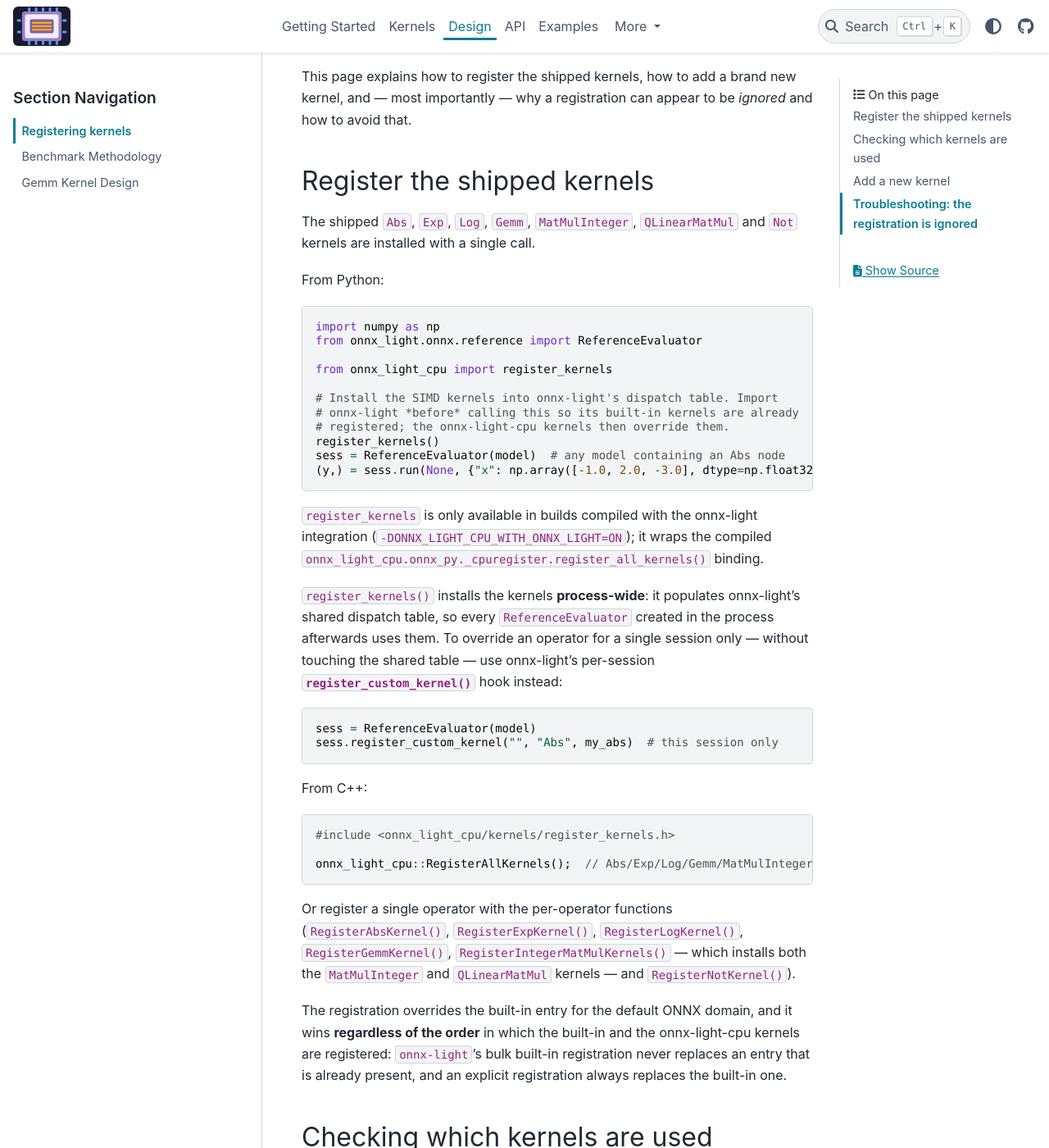
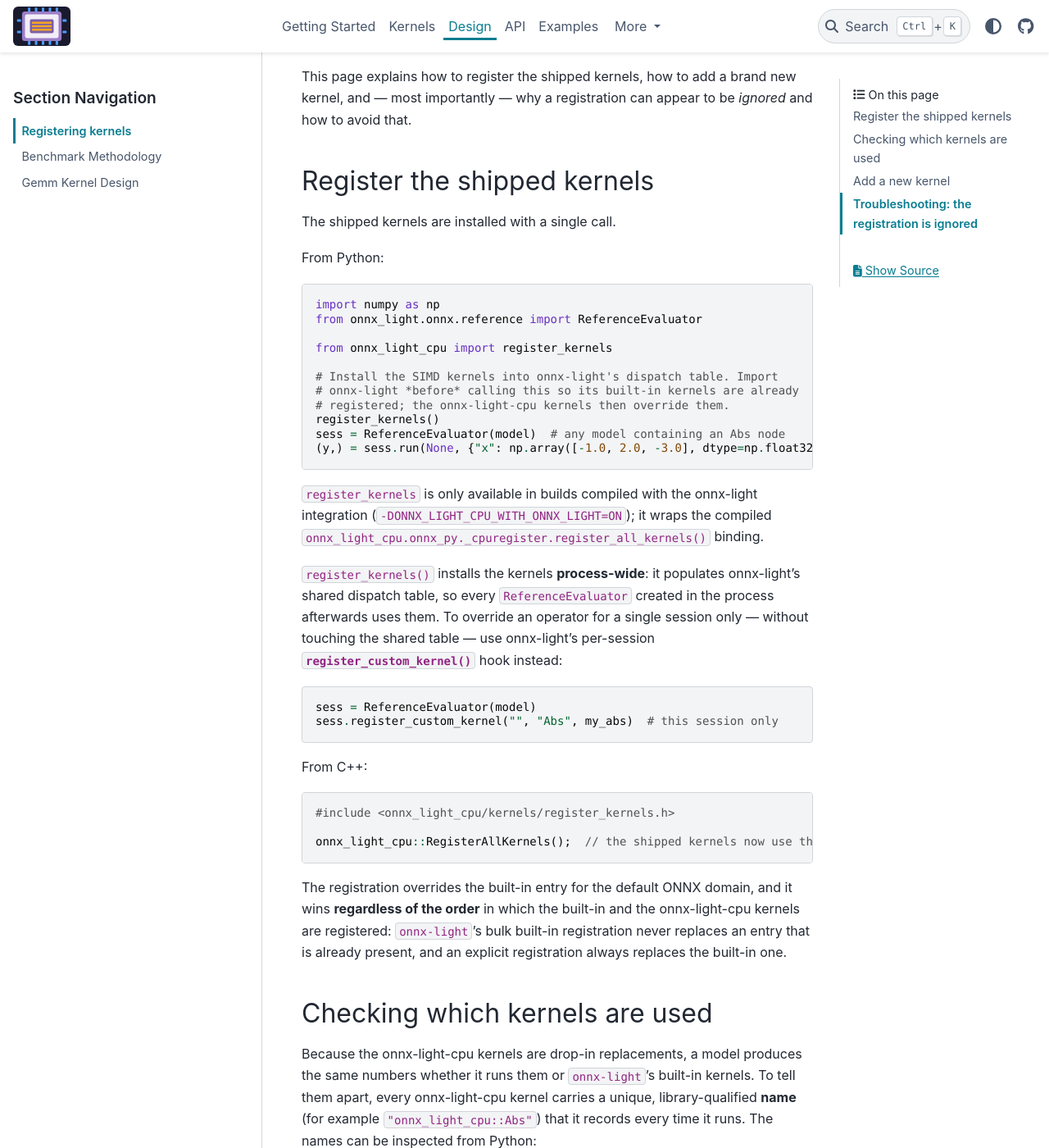
Before and after one commit to xadupre/onnx-light-cpu, a Sphinx documentation site: the page built from docs/design/registering_kernels.rst, in a window 1280 px wide and 1400 px high, scrolled down 280 px. Shown: the whole window at 82% size. Built offline with Sphinx 7.4.7 and the PyData theme 0.15.4, drawn with Linux system fonts in a browser that asks for light colours; pages that are not in the unit, such as notebooks, are missing from menus; some of the changed text lies outside the part shown.

Commit message:
Remove hard-coded kernel and registration-function lists from docs
Co-authored-by: xadupre <22452781+xadupre@users.noreply.github.com>

```diff
--- a/docs/design/registering_kernels.rst
+++ b/docs/design/registering_kernels.rst
@@ -16,8 +16,7 @@ and how to avoid that.
 Register the shipped kernels
 ----------------------------
 
-The shipped ``Abs``, ``Exp``, ``Log``, ``Gemm``, ``MatMulInteger``,
-``QLinearMatMul`` and ``Not`` kernels are installed with a single call.
+The shipped kernels are installed with a single call.
 
 From Python:
 
@@ -57,13 +56,7 @@ From C++:
 
     #include <onnx_light_cpu/kernels/register_kernels.h>
 
-    onnx_light_cpu::RegisterAllKernels();  // Abs/Exp/Log/Gemm/MatMulInteger/QLinearMatMul/Not now use the SIMD kernels
-
-Or register a single operator with the per-operator functions
-(``RegisterAbsKernel()``, ``RegisterExpKernel()``, ``RegisterLogKernel()``,
-``RegisterGemmKernel()``, ``RegisterIntegerMatMulKernels()`` — which installs
-both the ``MatMulInteger`` and ``QLinearMatMul`` kernels — and
-``RegisterNotKernel()``).
+    onnx_light_cpu::RegisterAllKernels();  // the shipped kernels now use the SIMD implementations
 
 The registration overrides the built-in entry for the default ONNX domain, and
 it wins **regardless of the order** in which the built-in and the onnx-light-cpu
@@ -77,11 +70,8 @@ Checking which kernels are used
 Because the onnx-light-cpu kernels are drop-in replacements, a model produces
 the same numbers whether it runs them or ``onnx-light``'s built-in kernels. To
 tell them apart, every onnx-light-cpu kernel carries a unique,
-library-qualified **name** (``"onnx_light_cpu::Abs"``, ``"onnx_light_cpu::Exp"``,
-``"onnx_light_cpu::Log"``, ``"onnx_light_cpu::Gemm"``,
-``"onnx_light_cpu::MatMulInteger"``, ``"onnx_light_cpu::QLinearMatMul"``,
-``"onnx_light_cpu::Not"``) that it records every time it runs. The names can be
-inspected from Python:
+library-qualified **name** (for example ``"onnx_light_cpu::Abs"``) that it
+records every time it runs. The names can be inspected from Python:
 
 .. code-block:: python
 
```
Also changed, not shown: docs/getting_started.rst (+0 -9 lines).
